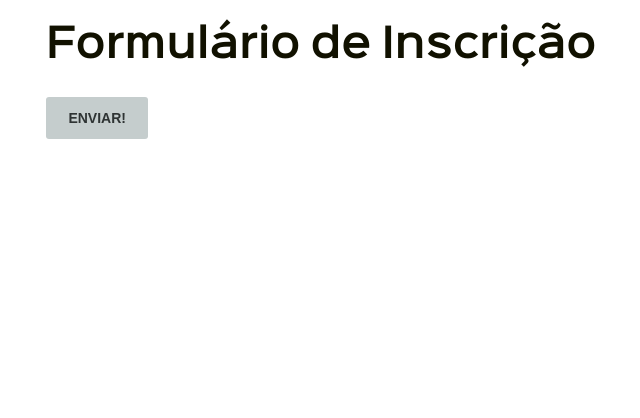
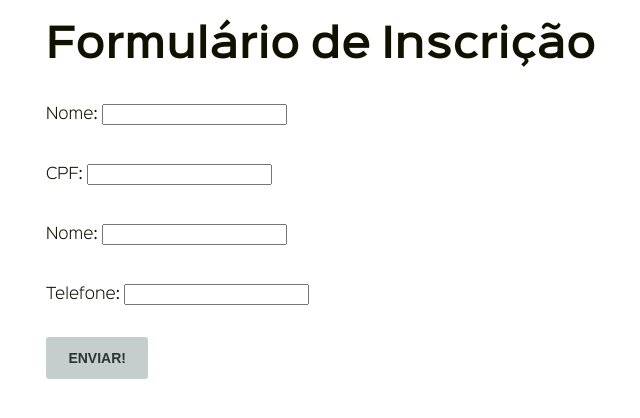
Before and after one commit to eduardagoulart/eventex, a Django app: page /inscricao/ in a window 1280 px wide. Shown: the part 90-508 px from the top of the page, without its empty margins (24-664 px from the left). Run offline with Django 3.2, Linux system fonts and the light colour scheme.

Commit message:
form funcional desconectado do djnago

```diff
--- a/eventex/subscriptions/templates/subscriptions/subscription_form.html
+++ b/eventex/subscriptions/templates/subscriptions/subscription_form.html
@@ -52,26 +52,22 @@
                 <div class="desktop-6">
                     <form action="." novalidate method="post">
                         {% csrf_token %}
-                        <div class="form-row label-block input-text">
-                            <label for="{{ form.name.id_for_label }}">{{ form.name.label }}</label>
-                            {{ form.name.errors }}
-                            {{ form.name }}
-                        </div>
-                        <div class="form-row label-block input-text">
-                            <label for="{{ form.cpf.id_for_label }}">{{ form.cpf.label }}</label>
-                            {{ form.cpf.errors }}
-                            {{ form.cpf }}
-                        </div>
-                        <div class="form-row label-block input-text">
-                            <label for="{{ form.email.id_for_label }}">{{ form.email.label }}</label>
-                            {{ form.email.errors }}
-                            {{ form.email }}
-                        </div>
-                        <div class="form-row label-block input-text">
-                            <label for="{{ form.phone.id_for_label }}">{{ form.phone.label }}</label>
-                            {{ form.phone.errors }}
-                            {{ form.phone }}
-                        </div>
+                        <p>
+                            <label for="id_name">Nome:</label>
+                            <input id="id_name" type="text" name="name" maxlength="100">
+                        </p>
+                        <p>
+                            <label for="id_cpf">CPF:</label>
+                            <input id="id_cpf" type="text" name="cpf" maxlength="11">
+                        </p>
+                        <p>
+                            <label for="id_email">Nome:</label>
+                            <input id="id_email" type="email" name="email" maxlength="75">
+                        </p>
+                        <p>
+                            <label for="id_phone">Telefone:</label>
+                            <input id="id_phone" type="text" name="name" maxlength="20">
+                        </p>
                         <p class="btn-row"><input type="submit" value="Enviar!"/></p>
                     </form>
                 </div>
```
Also changed, not shown: eventex/subscriptions/tests_.py (+12 -0 lines).
